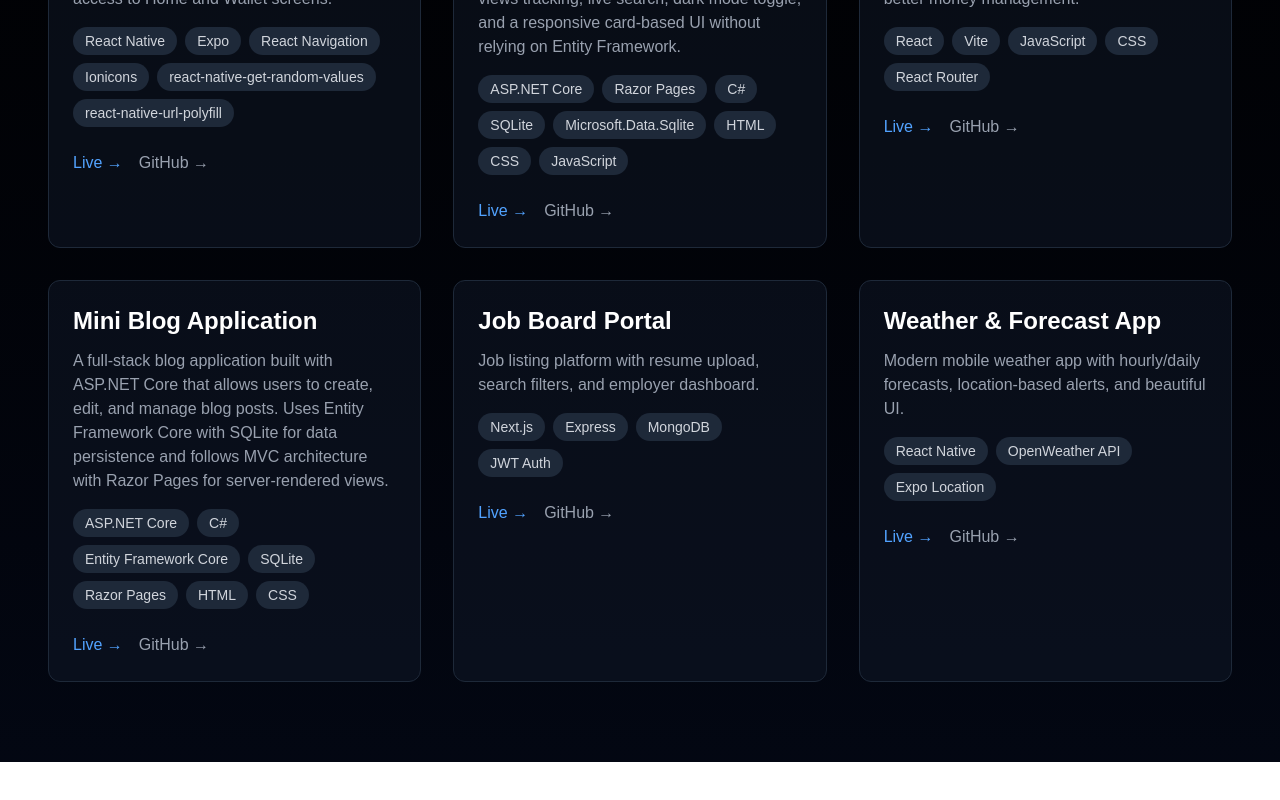
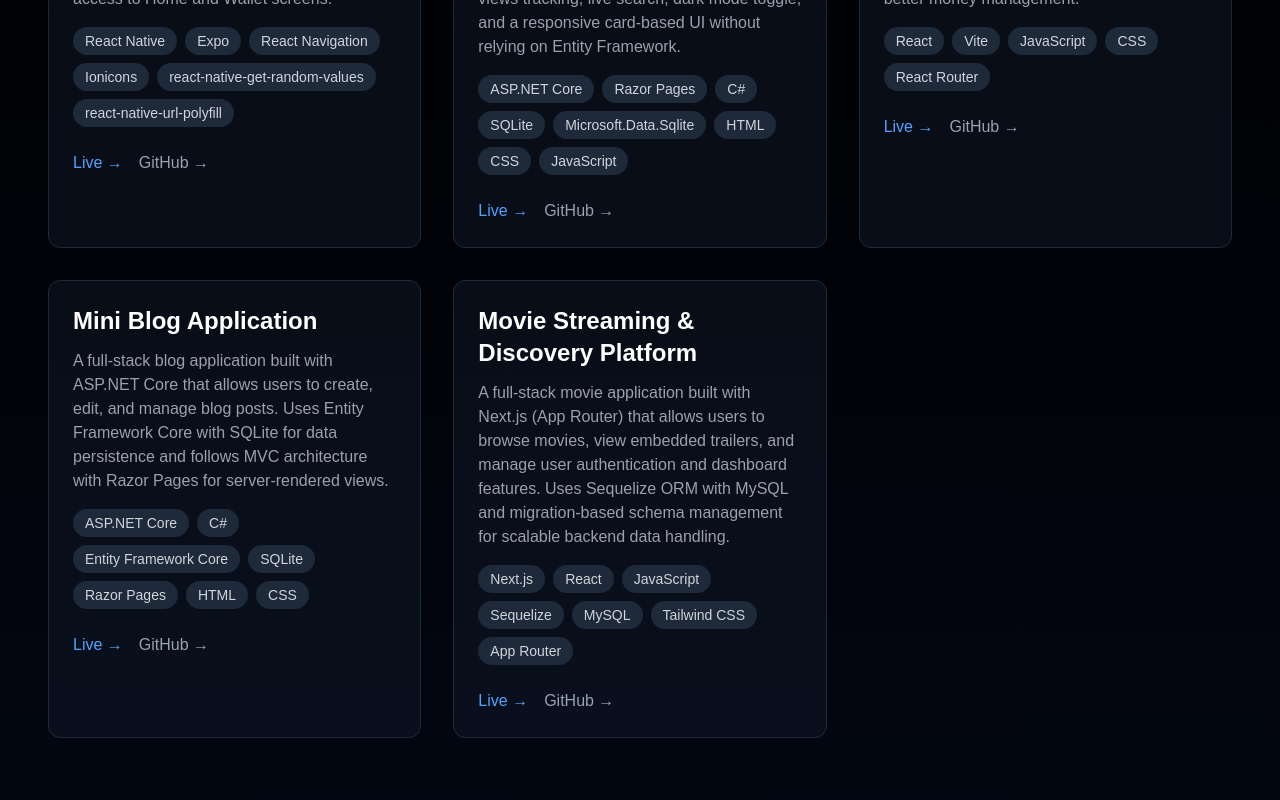
Before and after one commit to emee144/onifade, a Next.js app: page / in a window 1280 px wide. Shown: the part 1982-2782 px from the top of the page. Before the commit the page ends 2744 px from the top, so only its background shows below. Built offline with nearby package versions, Linux system fonts and the light colour scheme.

Commit message:
added my movie streaming web app

```diff
--- a/src/app/projects/page.js
+++ b/src/app/projects/page.js
@@ -25,7 +25,7 @@
   title: 'Fitness & Nutrition App',
   description: 'Cross-platform mobile app to track daily meals, calories, and macronutrients. Features interactive nutrition cards and real-time calorie totals for better health management.',
   tech: ['React Native', 'Expo', 'JavaScript', 'FlatList', 'StyleSheet'],
-  link: 'https://fitness-app-demo.netlify.app',
+  link: '',
   repo: 'https://github.com/emee144/fitness-app',
 },
 {
@@ -81,32 +81,31 @@
   title: 'Personal Finance Manager',
   description: 'A web-based personal finance application that helps users track income and expenses, manage budgets, and view financial reports through an interactive dashboard. Includes authentication and modular finance pages for better money management.',
   tech: ['React', 'Vite', 'JavaScript', 'CSS', 'React Router'],
-  link: 'https://finance-app-demo.netlify.app',
+  link: '',
   repo: 'https://github.com/emee144/finance',
 },
 {
   title: 'Mini Blog Application',
   description: 'A full-stack blog application built with ASP.NET Core that allows users to create, edit, and manage blog posts. Uses Entity Framework Core with SQLite for data persistence and follows MVC architecture with Razor Pages for server-rendered views.',
   tech: ['ASP.NET Core', 'C#', 'Entity Framework Core', 'SQLite', 'Razor Pages', 'HTML', 'CSS'],
-  link: 'https://myblogapp-demo.azurewebsites.net',
+  link: '',
   repo: 'https://github.com/emee144/MyBlogApp',
 },
-  {
-    title: 'Job Board Portal',
-    description: 'Job listing platform with resume upload, search filters, and employer dashboard.',
-    tech: ['Next.js', 'Express', 'MongoDB', 'JWT Auth'],
-    link: 'https://job-board-demo.vercel.app',
-    repo: 'https://github.com/emee144/job-portal',
-    type: 'Web App',
-  },
-  {
-    title: 'Weather & Forecast App',
-    description: 'Modern mobile weather app with hourly/daily forecasts, location-based alerts, and beautiful UI.',
-    tech: ['React Native', 'OpenWeather API', 'Expo Location'],
-    link: 'https://weather-app-demo.netlify.app',
-    repo: 'https://github.com/emee144/weather-mobile',
-    type: 'Mobile App',
-  },
+{
+  title: 'Movie Streaming & Discovery Platform',
+  description: 'A full-stack movie application built with Next.js (App Router) that allows users to browse movies, view embedded trailers, and manage user authentication and dashboard features. Uses Sequelize ORM with MySQL and migration-based schema management for scalable backend data handling.',
+  tech: [
+    'Next.js',
+    'React',
+    'JavaScript',
+    'Sequelize',
+    'MySQL',
+    'Tailwind CSS',
+    'App Router',
+  ],
+  link: '',
+  repo: 'https://github.com/emee144/my-movie-app',
+},
 ];
 
 export default function Projects() {
```
